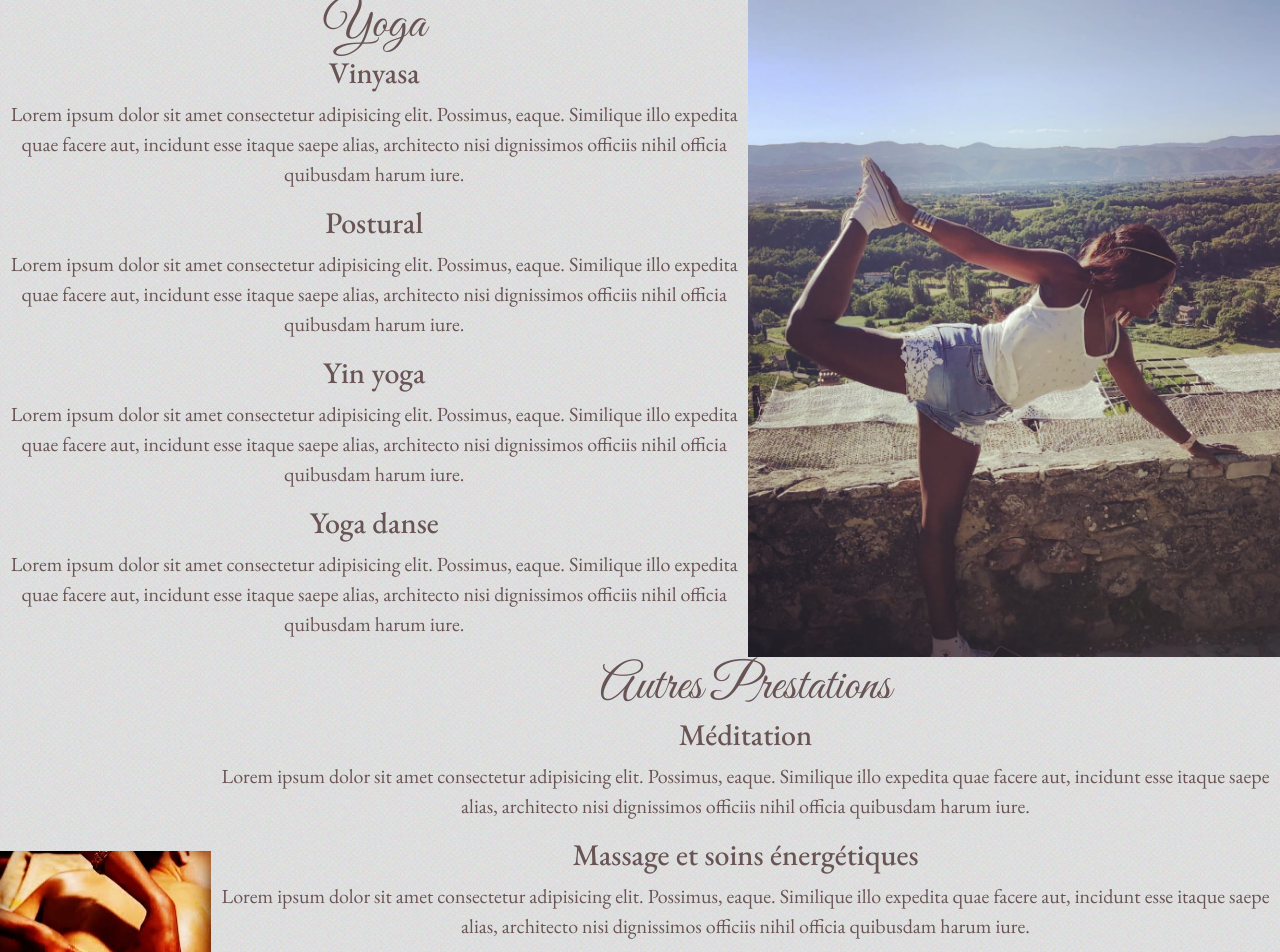
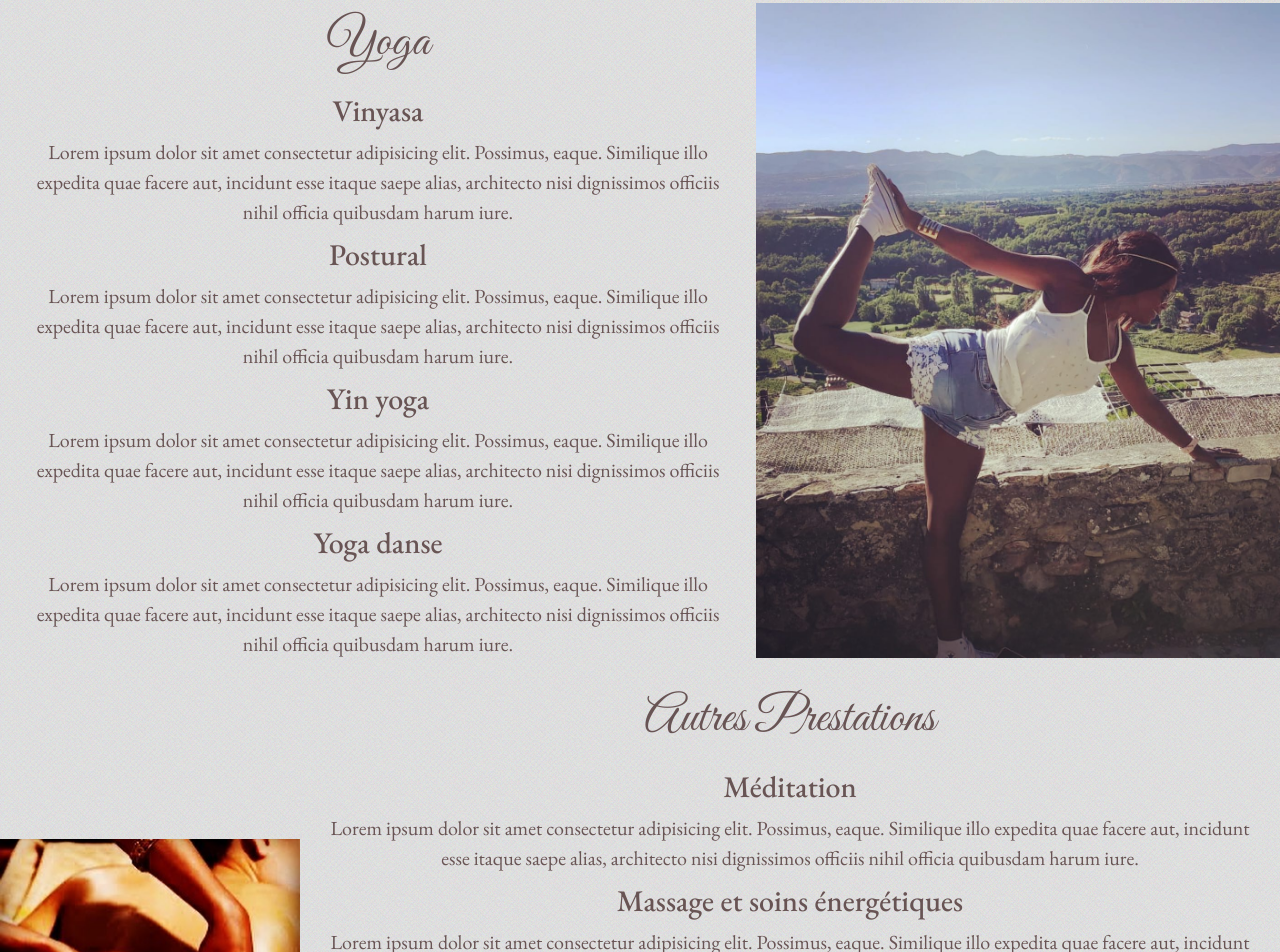
Before and after one commit to GeorginaMudditt/JennyYoga, a React (Vite) app: page / in a window 1280 px wide. Shown: the part 1480-2432 px from the top of the page. Built offline with nearby package versions, Linux system fonts and the light colour scheme; a web font is replaced by a local one.

Commit message:
styling yoga section

```diff
--- a/src/AutresPrestations.css
+++ b/src/AutresPrestations.css
@@ -4,8 +4,16 @@
   justify-content: center;
 }
 
+.AutresPrestations h1 {
+  margin: 20px 0;
+}
+
+.AutresPrestations p {
+  margin: 0 20px 10px 20px;
+}
+
 .AutresPrestations .massage {
-  width: 100%;
+  width: 300px;
 }
 
 .Jenny .jenny-intro-text {
--- a/src/Yoga.css
+++ b/src/Yoga.css
@@ -2,6 +2,14 @@
   display: flex;
   align-items: center;
   justify-content: center;
+}
+
+.Yoga h1 {
+  margin: 20px 0;
+}
+
+.Yoga p {
+  margin: 0 20px 10px 20px;
 }
 
 .Yoga .outside-yoga {
```
